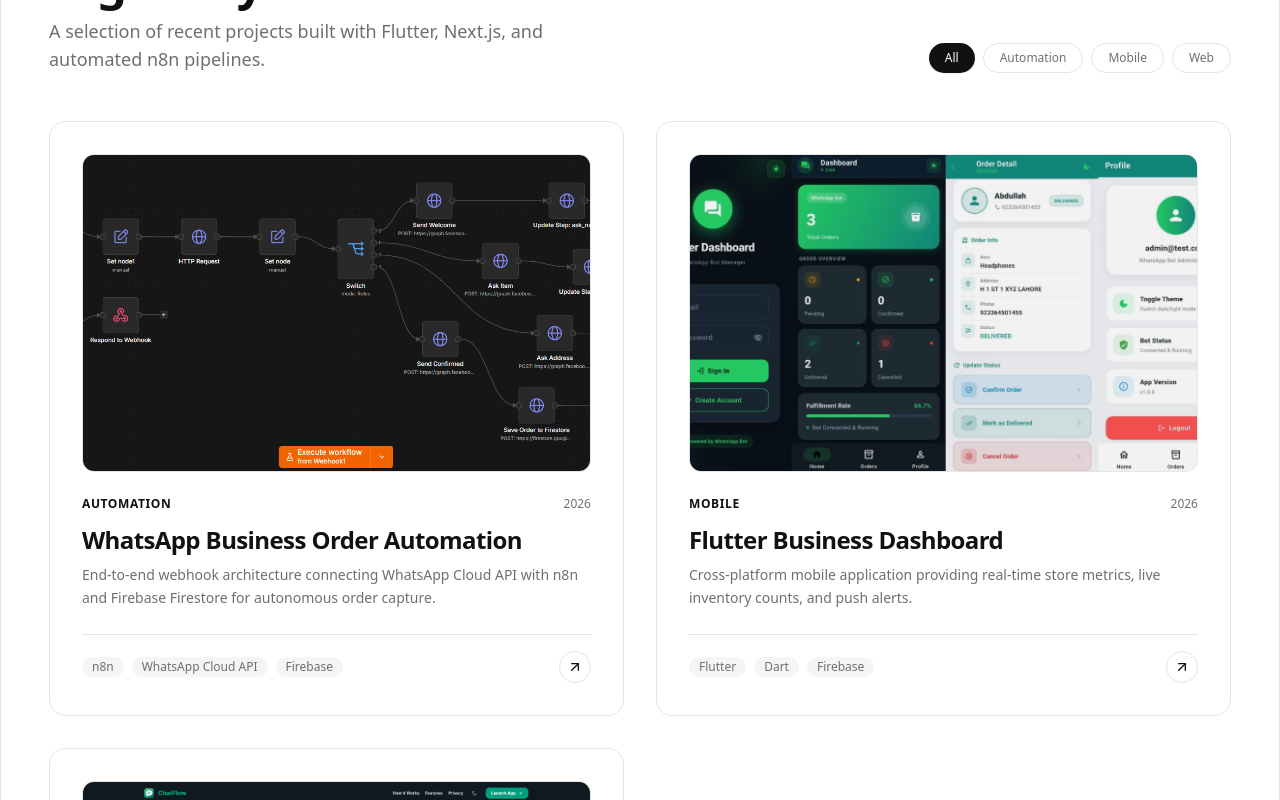
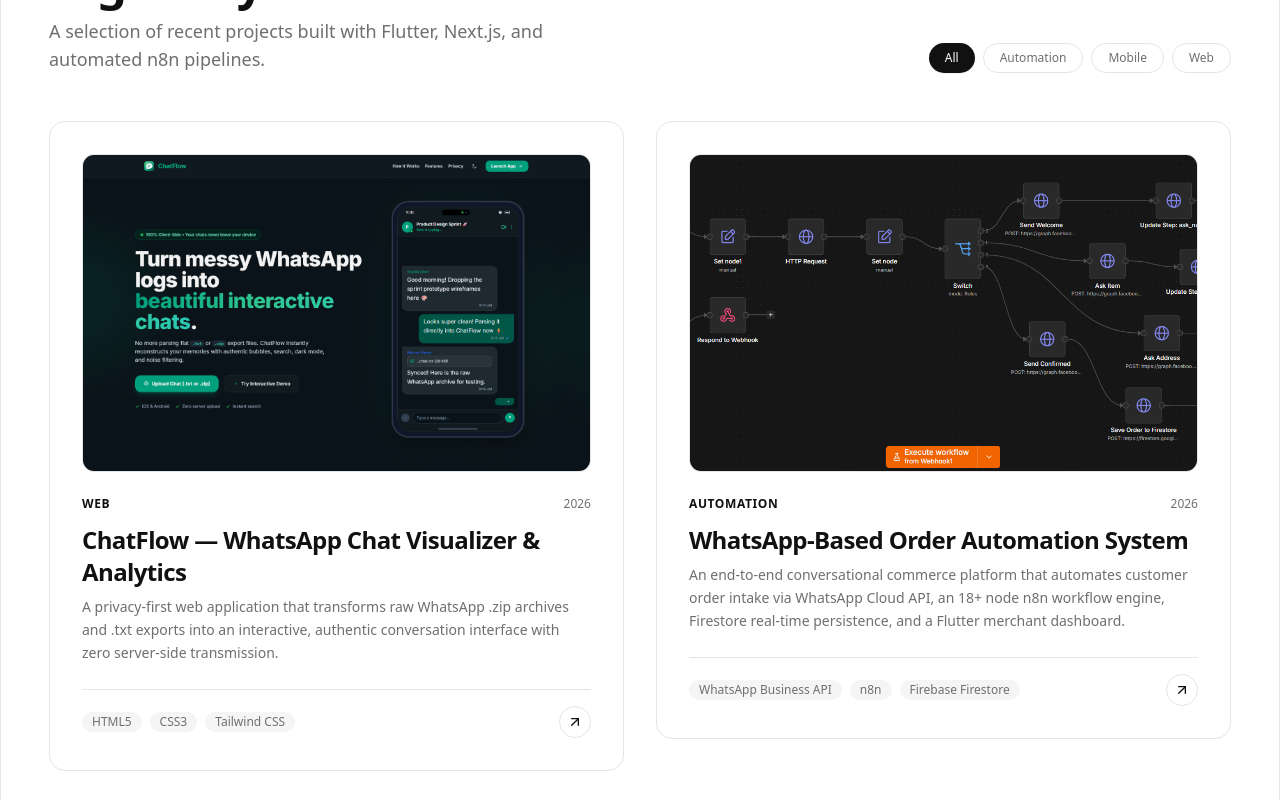
Before and after one commit to AbdullahGulfaraz/portfolio, a Next.js app: page / in a window 1280 px wide. Shown: the part 1220-2020 px from the top of the page. Built offline with nearby package versions, Linux system fonts and the light colour scheme.

Commit message:
feat(content): refine WhatsApp Order Automation case study to focus on full system architecture

```diff
--- a/data/projects.ts
+++ b/data/projects.ts
@@ -3,47 +3,6 @@
 
 export const projects: Project[] = [
   // data/projects.ts
-{
-  slug: "whatsapp-order-automation",
-  title: "WhatsApp Business Order Automation",
-  description: "End-to-end webhook architecture connecting WhatsApp Cloud API with n8n and Firebase Firestore for autonomous order capture.",
-  category: "Automation",
-  role: "Lead Automation Engineer",
-  year: "2026",
-  tags: ["n8n", "WhatsApp Cloud API", "Firebase", "Webhooks", "Docker"],
-  image: "/images/projects/whatsapp-automation.png",
-  demoUrl: "https://lnkd.in/p/dd6hmq3j", // Direct post link
-  embedUrl: "https://www.linkedin.com/embed/feed/update/urn:li:ugcPost:7484228002067836928?compact=1",
-  overview: "Engineered an autonomous order processing engine for conversational commerce on WhatsApp.",
-  problem: "Manual customer order intake suffered from latency, message drop-offs, and delayed inventory updates.",
-  solution: "Constructed an event-driven webhook pipeline via n8n that validates incoming WhatsApp payloads, writes confirmed records to Firestore, and pushes automated status receipts back to the buyer.",
-  features: [
-    "Sub-second incoming webhook trigger verification",
-    "Conversational decision tree with dynamic reply payloads",
-    "Atomic Firestore document writes for transaction isolation",
-    "Automated PDF invoice generation and media dispatch"
-  ]
-  },
-  {
-    slug: "flutter-business-dashboard",
-    title: "Flutter Business Dashboard",
-    category: "Mobile",
-    year: "2026",
-    role: "Mobile App Developer",
-    description: "Cross-platform mobile application providing real-time store metrics, live inventory counts, and push alerts.",
-    image: "/images/projects/flutter-dashboard.png",
-    tags: ["Flutter", "Dart", "Firebase", "State Management"],
-    featured: true,
-    overview: "A lightweight administrative portal designed for on-the-go order and inventory oversight.",
-    problem: "Store managers required instantaneous updates without tethering to desktop environments.",
-    solution: "Reactive Flutter UI linked to Firestore streams for low-latency live synchronization.",
-    features: [
-      "Live order updates without pull-to-refresh",
-      "Role-based authentication",
-      "Offline cache support",
-      "Instant push dispatch"
-    ],
-  },
   {
     slug: "whatsapp-chat-visualizer",
     title: "ChatFlow — WhatsApp Chat Visualizer & Analytics",
@@ -79,4 +38,42 @@
       "Data Export & Print: High-fidelity print-to-PDF formatting and clean JSON export utilities"
     ]
   },
+  {
+    slug: "whatsapp-order-automation",
+    title: "WhatsApp-Based Order Automation System",
+    description:
+      "An end-to-end conversational commerce platform that automates customer order intake via WhatsApp Cloud API, an 18+ node n8n workflow engine, Firestore real-time persistence, and a Flutter merchant dashboard.",
+    category: "Automation",
+    role: "Backend & Automation Engineer",
+    year: "2026",
+    tags: [
+      "WhatsApp Business API",
+      "n8n",
+      "Firebase Firestore",
+      "Docker",
+      "Flutter",
+      "Firebase Auth",
+      "ngrok",
+      "Webhooks"
+    ],
+    image: "/images/projects/whatsapp-automation.png",
+    demoUrl: "https://www.linkedin.com/feed/update/urn:li:ugcPost:7484228002067836928/",
+    embedUrl: "https://www.linkedin.com/embed/feed/update/urn:li:ugcPost:7484228002067836928?compact=1",
+    githubUrl: "https://github.com/AbdullahGulfaraz/whatsapp-order-automation", // update if your repository URL differs
+    featured: true,
+    overview:
+      "Small businesses across Pakistan rely predominantly on WhatsApp for customer interactions and manual order management. Handling this manually causes delayed response times, dropped orders, unorganized records, and operational friction. This project delivers a unified automation ecosystem: customers chat naturally with an automated WhatsApp bot to finalize orders, which instantly persist to a cloud database and populate a dedicated Flutter administrative dashboard in real time.",
+    problem:
+      "Manual order intake through personal or business WhatsApp numbers leads to high customer drop-off, missed inquiries during peak periods, human error in logging shipping addresses, and a lack of consolidated order tracking for merchant operations.",
+    solution:
+      "Architected an event-driven automation backend utilizing the Meta WhatsApp Business API and an n8n workflow engine running inside a Dockerized environment. Built a conversational state machine comprising 18+ custom nodes to validate user inputs, collect structured customer details (name, itemized cart, delivery address), and execute isolated atomic writes to Firebase Firestore. The orders synchronize immediately to a companion Flutter mobile dashboard secured via Firebase Authentication.",
+    features: [
+      "WhatsApp Cloud API Webhook Integration: Handles bidirectional payload reception and conversational state tracking with sub-second latency",
+      "18+ Node n8n Workflow Engine: Manages dynamic conversational logic, data normalization, validation checkpoints, and fallback handlers",
+      "Real-Time Firestore Cloud Pipeline: Atomic database writes with configured security rules for isolated merchant and customer records",
+      "Docker & ngrok Deployment: Engineered a containerized local runtime environment with secure encrypted webhook tunneling",
+      "Flutter Mobile Merchant App: Real-time order streams, status progression (Pending/Delivered), and Firebase Auth security",
+      "Zero Manual Data Entry: Automatic customer profile capture, order summary generation, and instant receipt dispatches"
+    ]
+  },
 ];
```
